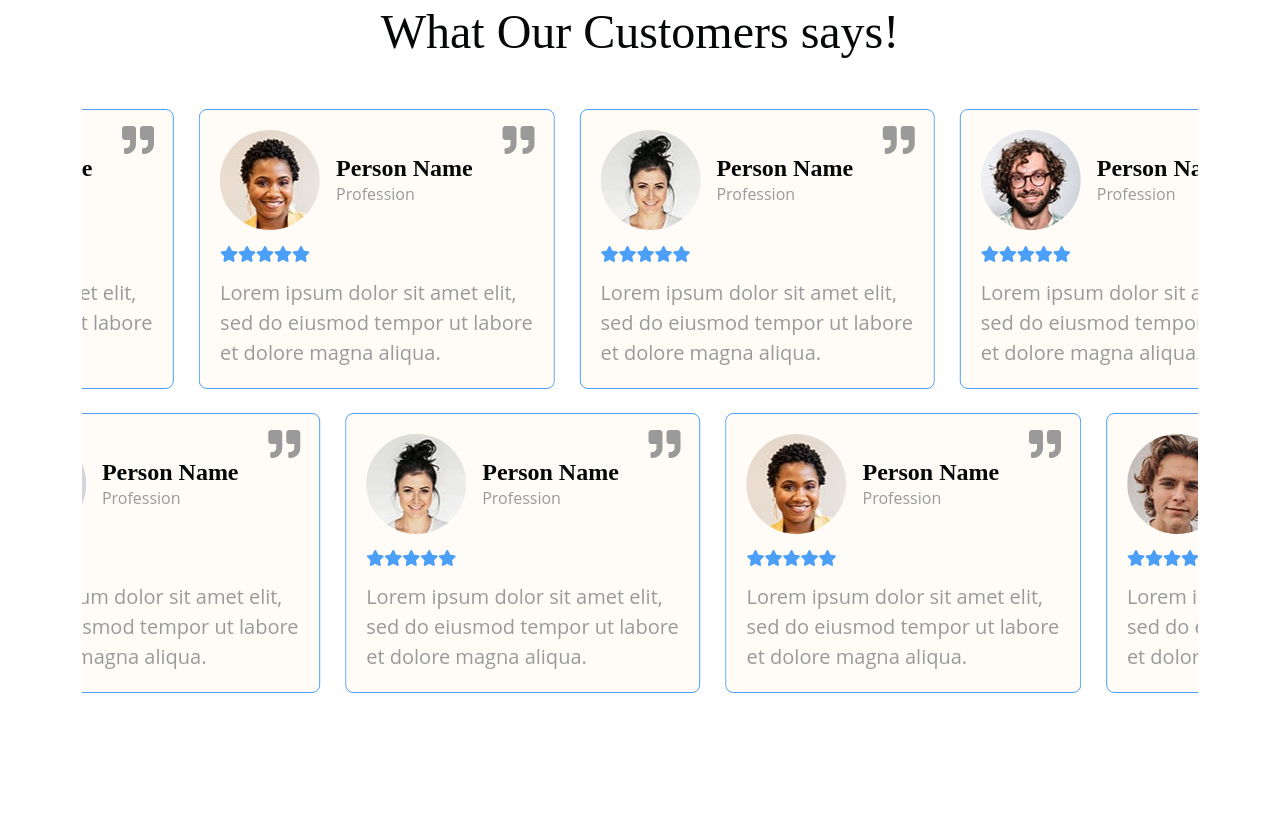
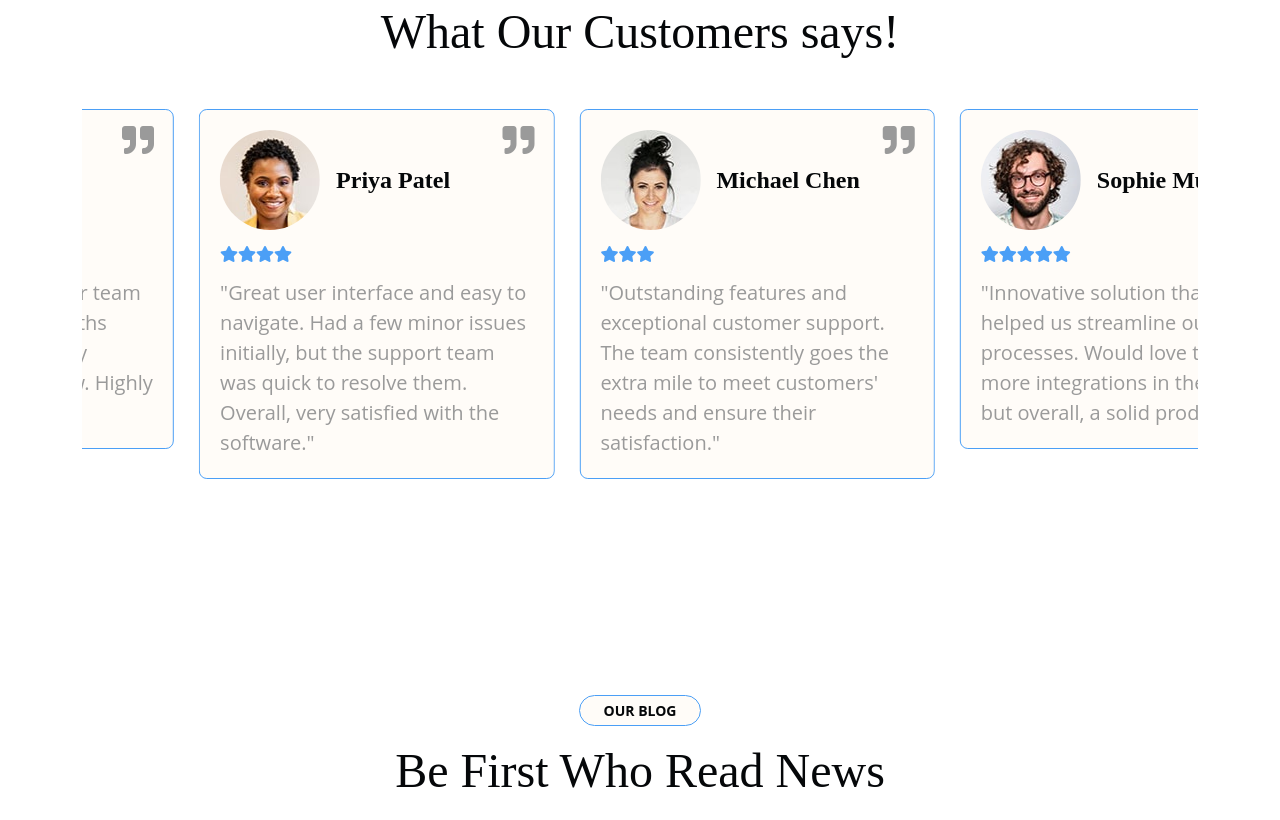
Before and after one commit to ravib7/MTSA-Software-Solutions, a plain HTML site: page index.html in a window 1280 px wide. Shown: the part 5840-6660 px from the top of the page. Drawn offline with nearby package versions, Linux system fonts and the light colour scheme; animation ran at ten frames a second; a web font is replaced by a local one.

Commit message:
added reviews

```diff
--- a/index.html
+++ b/index.html
@@ -1452,8 +1452,8 @@
                             <i class="fa fa-quote-right fa-2x"></i>
                         </div>
                         <div class="ps-3 my-auto">
-                            <h4 class="mb-0">Person Name</h4>
-                            <p class="m-0">Profession</p>
+                            <h4 class="mb-0">John Smith </h4>
+                            <!-- <p class="m-0">Profession</p> -->
                         </div>
                     </div>
                     <div class="testimonial-content">
@@ -1461,11 +1461,11 @@
                             <i class="fas fa-star text-primary"></i>
                             <i class="fas fa-star text-primary"></i>
                             <i class="fas fa-star text-primary"></i>
-                            <i class="fas fa-star text-primary"></i>
-                            <i class="fas fa-star text-primary"></i>
-                        </div>
-                        <p class="fs-5 m-0 pt-3">Lorem ipsum dolor sit amet elit, sed do eiusmod tempor ut labore et
-                            dolore magna aliqua.</p>
+                            <!-- <i class="fas fa-star text-primary"></i>
+                            <i class="fas fa-star text-primary"></i> -->
+                        </div>
+                        <p class="fs-5 m-0 pt-3">"Exceptional software! Our team has been using it for months now, and
+                            it has completely transformed our workflow. Highly recommended!"</p>
                     </div>
                 </div>
                 <div class="testimonial-item rounded bg-light">
@@ -1475,8 +1475,8 @@
                             <i class="fa fa-quote-right fa-2x"></i>
                         </div>
                         <div class="ps-3 my-auto">
-                            <h4 class="mb-0">Person Name</h4>
-                            <p class="m-0">Profession</p>
+                            <h4 class="mb-0">Priya Patel </h4>
+                            <!-- <p class="m-0">Profession</p> -->
                         </div>
                     </div>
                     <div class="testimonial-content">
@@ -1485,10 +1485,11 @@
                             <i class="fas fa-star text-primary"></i>
                             <i class="fas fa-star text-primary"></i>
                             <i class="fas fa-star text-primary"></i>
-                            <i class="fas fa-star text-primary"></i>
-                        </div>
-                        <p class="fs-5 m-0 pt-3">Lorem ipsum dolor sit amet elit, sed do eiusmod tempor ut labore et
-                            dolore magna aliqua.</p>
+                            <!-- <i class="fas fa-star text-primary"></i> -->
+                        </div>
+                        <p class="fs-5 m-0 pt-3">"Great user interface and easy to navigate. Had a few minor issues
+                            initially, but the support team was quick to resolve them. Overall, very satisfied with the
+                            software."</p>
                     </div>
                 </div>
                 <div class="testimonial-item rounded bg-light">
@@ -1498,8 +1499,8 @@
                             <i class="fa fa-quote-right fa-2x"></i>
                         </div>
                         <div class="ps-3 my-auto">
-                            <h4 class="mb-0">Person Name</h4>
-                            <p class="m-0">Profession</p>
+                            <h4 class="mb-0">Michael Chen</h4>
+                            <!-- <p class="m-0">Profession</p> -->
                         </div>
                     </div>
                     <div class="testimonial-content">
@@ -1507,11 +1508,10 @@
                             <i class="fas fa-star text-primary"></i>
                             <i class="fas fa-star text-primary"></i>
                             <i class="fas fa-star text-primary"></i>
-                            <i class="fas fa-star text-primary"></i>
-                            <i class="fas fa-star text-primary"></i>
-                        </div>
-                        <p class="fs-5 m-0 pt-3">Lorem ipsum dolor sit amet elit, sed do eiusmod tempor ut labore et
-                            dolore magna aliqua.</p>
+                            <!-- <i class="fas fa-star text-primary"></i>
+                            <i class="fas fa-star text-primary"></i> -->
+                        </div>
+                        <p class="fs-5 m-0 pt-3">"Outstanding features and exceptional customer support. The team consistently goes the extra mile to meet customers' needs and ensure their satisfaction."</p>
                     </div>
                 </div>
                 <div class="testimonial-item rounded bg-light">
@@ -1521,8 +1521,8 @@
                             <i class="fa fa-quote-right fa-2x"></i>
                         </div>
                         <div class="ps-3 my-auto">
-                            <h4 class="mb-0">Person Name</h4>
-                            <p class="m-0">Profession</p>
+                            <h4 class="mb-0">Sophie Muller</h4>
+                            <!-- <p class="m-0">Profession</p> -->
                         </div>
                     </div>
                     <div class="testimonial-content">
@@ -1533,12 +1533,12 @@
                             <i class="fas fa-star text-primary"></i>
                             <i class="fas fa-star text-primary"></i>
                         </div>
-                        <p class="fs-5 m-0 pt-3">Lorem ipsum dolor sit amet elit, sed do eiusmod tempor ut labore et
-                            dolore magna aliqua.</p>
-                    </div>
-                </div>
-            </div>
-            <div class="owl-carousel testimonial-carousel testimonial-carousel-2 wow bounceInUp" data-wow-delay="0.3s">
+                        <p class="fs-5 m-0 pt-3">"Innovative solution that has helped us streamline our processes. Would
+                            love to see more integrations in the future, but overall, a solid product."</p>
+                    </div>
+                </div>
+            </div>
+            <!-- <div class="owl-carousel testimonial-carousel testimonial-carousel-2 wow bounceInUp" data-wow-delay="0.3s">
                 <div class="testimonial-item rounded bg-light">
                     <div class="d-flex mb-3">
                         <img src="img/testimonial-1.jpg" class="img-fluid rounded-circle flex-shrink-0" alt="">
@@ -1631,7 +1631,7 @@
                             dolore magna aliqua.</p>
                     </div>
                 </div>
-            </div>
+            </div> -->
         </div>
     </div>
     <!-- Testimonial End -->
@@ -1727,13 +1727,13 @@
                     <div class="footer-item">
                         <h4 class="mb-4">Special Facilities</h4>
                         <div class="d-flex flex-column align-items-start">
+                            <a class="text-body mb-3" href=""><i class="fa fa-check text-primary me-2"></i>AI
+                                Generation</a>
+                            <a class="text-body mb-3" href=""><i class="fa fa-check text-primary me-2"></i>DevOps</a>
+                            <a class="text-body mb-3" href=""><i class="fa fa-check text-primary me-2"></i>Machine
+                                Learning</a>
                             <a class="text-body mb-3" href=""><i class="fa fa-check text-primary me-2"></i>Web
                                 Development</a>
-                            <a class="text-body mb-3" href=""><i class="fa fa-check text-primary me-2"></i>Machine
-                                Learning</a>
-                            <a class="text-body mb-3" href=""><i class="fa fa-check text-primary me-2"></i>DevOps</a>
-                            <a class="text-body mb-3" href=""><i class="fa fa-check text-primary me-2"></i>AI
-                                Generation</a>
                         </div>
                     </div>
                 </div>
@@ -1742,7 +1742,8 @@
                         <h4 class="mb-4">Contact Us</h4>
                         <div class="d-flex flex-column align-items-start">
                             <p><i class="fa fa-map-marker-alt text-primary me-2"></i> T9, Office Aids Building,
-                                STPI(Software Technology, Park of India), MIDC Industrial Area, Chilkalthana, Aurangabad,
+                                STPI(Software Technology, Park of India), MIDC Industrial Area, Chilkalthana,
+                                Aurangabad,
                                 Maharashtra 431007</p>
                             <p><i class="fa fa-phone-alt text-primary me-2"></i> 7219851089</p>
                             <p><i class="fas fa-envelope text-primary me-2"></i> info@nubeera.com</p>
@@ -1755,28 +1756,28 @@
                         <h4 class="mb-4">Social Gallery</h4>
                         <div class="row g-2">
                             <div class="col-4">
-                                <img src="img/footer-img-1.jpg" class="img-fluid rounded-circle border border-primary p-2"
-                                    alt="">
+                                <img src="img/footer-img-1.jpg"
+                                    class="img-fluid rounded-circle border border-primary p-2" alt="">
                             </div>
                             <div class="col-4">
-                                <img src="img/footer-img-2.jpg" class="img-fluid rounded-circle border border-primary p-2"
-                                    alt="">
+                                <img src="img/footer-img-2.jpg"
+                                    class="img-fluid rounded-circle border border-primary p-2" alt="">
                             </div>
                             <div class="col-4">
-                                <img src="img/footer-img-3.jpg" class="img-fluid rounded-circle border border-primary p-2"
-                                    alt="">
+                                <img src="img/footer-img-3.jpg"
+                                    class="img-fluid rounded-circle border border-primary p-2" alt="">
                             </div>
                             <div class="col-4">
-                                <img src="img/footer-img-4.jpg" class="img-fluid rounded-circle border border-primary p-2"
-                                    alt="">
+                                <img src="img/footer-img-4.jpg"
+                                    class="img-fluid rounded-circle border border-primary p-2" alt="">
                             </div>
                             <div class="col-4">
-                                <img src="img/footer-img-5.jpg" class="img-fluid rounded-circle border border-primary p-2"
-                                    alt="">
+                                <img src="img/footer-img-5.jpg"
+                                    class="img-fluid rounded-circle border border-primary p-2" alt="">
                             </div>
                             <div class="col-4">
-                                <img src="img/footer-img-6.jpg" class="img-fluid rounded-circle border border-primary p-2"
-                                    alt="">
+                                <img src="img/footer-img-6.jpg"
+                                    class="img-fluid rounded-circle border border-primary p-2" alt="">
                             </div>
                         </div>
                     </div>
@@ -1792,7 +1793,8 @@
         <div class="container">
             <div class="row">
                 <div class="col-md-6 text-center text-md-start mb-3 mb-md-0">
-                    <span class="text-light"><a href="#"><i class="fas fa-copyright text-light me-2"></i>MTSA</a>, &nbsp; All right reserved.</span>
+                    <span class="text-light"><a href="#"><i class="fas fa-copyright text-light me-2"></i>MTSA</a>,
+                        &nbsp; All right reserved.</span>
                 </div>
                 <div class="col-md-6 my-auto text-center text-md-end text-white">
                     <!--/*** This template is free as long as you keep the below author’s credit link/attribution link/backlink. ***/-->
```
